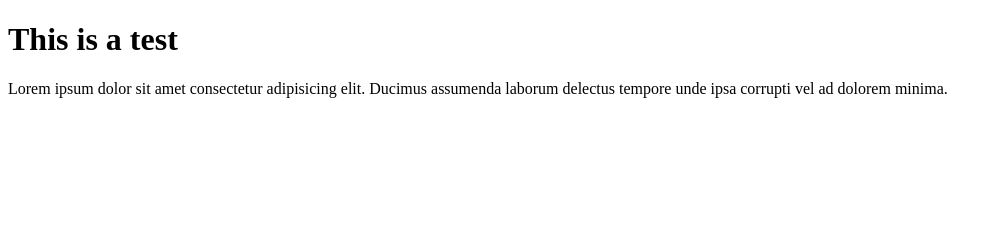
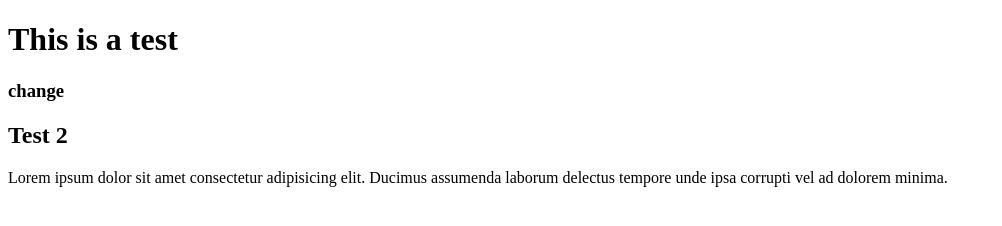
Before and after one commit to OmarSalka/myappsample, a plain HTML site: page index.html in a window 1280 px wide. Shown: the whole page, without its empty margins (0-1002 px from the left). Drawn offline with Linux system fonts and the light colour scheme.

Commit message:
added a hello display to app.js

```diff
--- a/app.js
+++ b/app.js
@@ -0,0 +1 @@
+console.log('hello');
--- a/index.html
+++ b/index.html
@@ -8,6 +8,8 @@
   </head>
   <body>
     <h1>This is a test</h1>
+    <h3>change</h3>
+    <h2>Test 2</h2>
     <p>
       Lorem ipsum dolor sit amet consectetur adipisicing elit. Ducimus assumenda
       laborum delectus tempore unde ipsa corrupti vel ad dolorem minima.
```
Also changed, not shown: Notes regarding git.txt (added).
